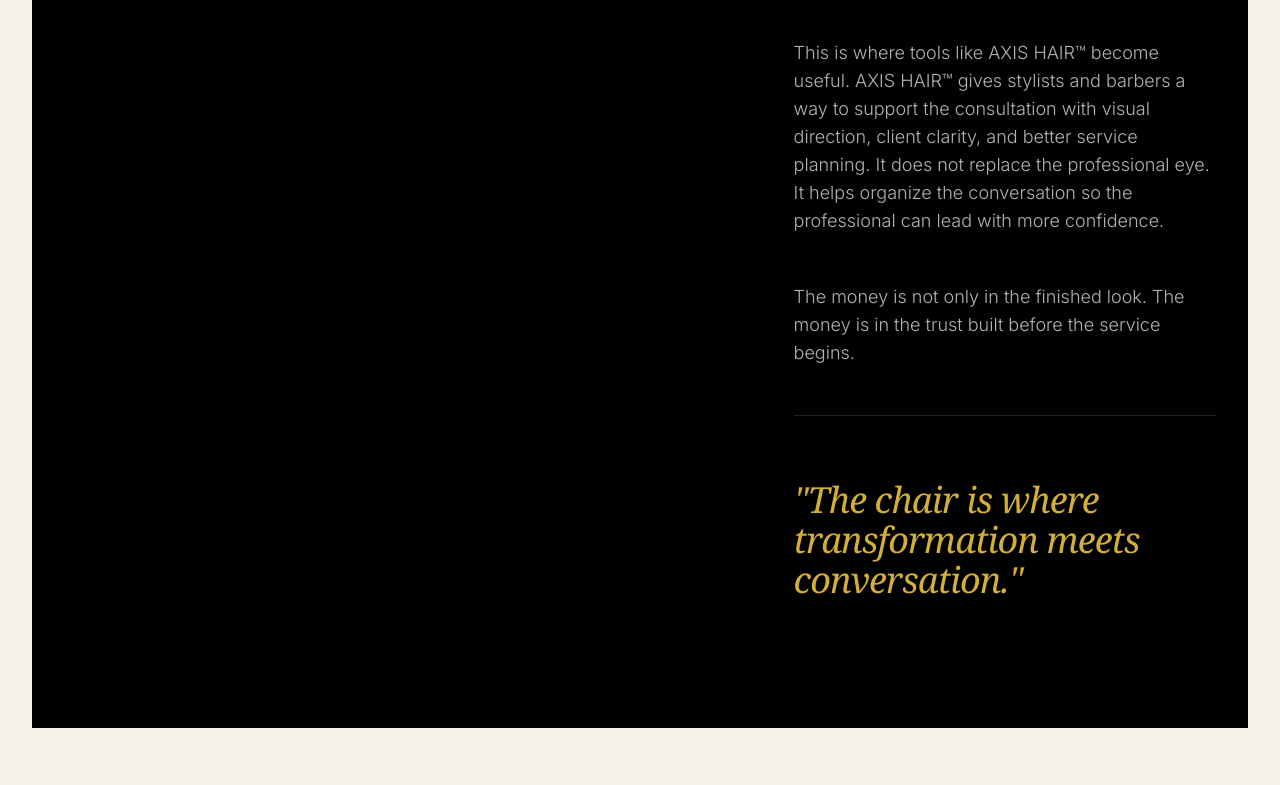
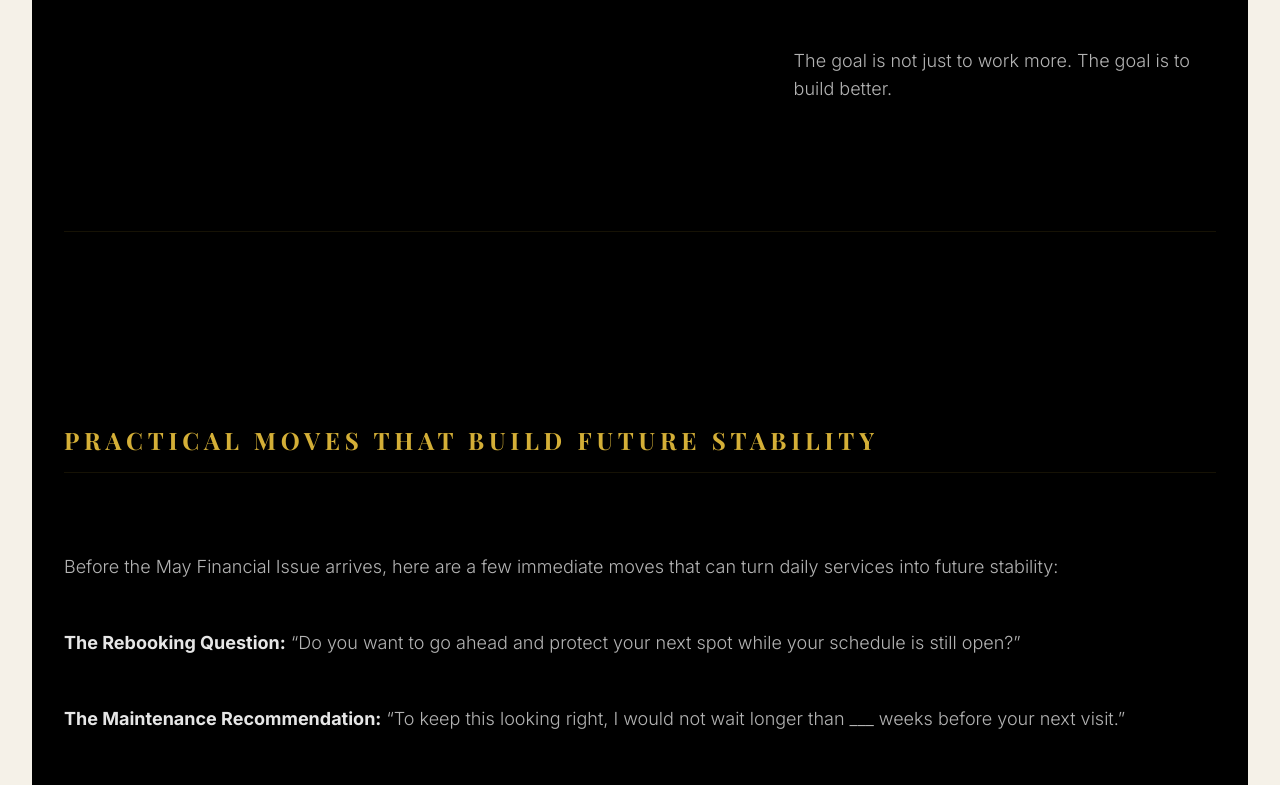
Before and after one commit to johelenthings-lab/axis-hair-magazine, a React (Vite) app: page /issue/1 in a window 1280 px wide. Shown: the part 10031-10816 px from the top of the page. Built offline with nearby package versions, Linux system fonts and the light colour scheme; a web font is replaced by a local one.

Commit message:
Refine April Financials: Split layout for practical subsection and tightened content for May teaser

```diff
--- a/src/components/magazine/MagazineSection.tsx
+++ b/src/components/magazine/MagazineSection.tsx
@@ -31,6 +31,48 @@ const MagazineSection: React.FC<MagazineSectionProps> = ({
   // Spacing and width logic
   const sectionMaxWidth = isFinancials ? 'max-w-none' : isCinematic ? 'max-w-[1600px]' : isStaggered ? 'max-w-[1300px]' : 'max-w-[1100px]';
   const verticalSpacing = isFounderNote || isCinematic ? 'py-32 md:py-48' : 'py-24 md:py-32';
+
+  const renderContent = (text: string) => {
+    // Handle subheaders (### Headline)
+    if (text.startsWith('### ')) {
+      return (
+        <h3 className={`text-xl md:text-2xl font-bold tracking-[0.2em] uppercase text-gold mt-16 mb-8 border-b border-gold/10 pb-4 ${isCentered ? 'text-center' : 'text-left'}`}>
+          {text.replace('### ', '')}
+        </h3>
+      );
+    }
+
+    // Handle list items (- Item)
+    if (text.startsWith('- ')) {
+      return (
+        <div className={`flex gap-4 mb-4 items-start group ${isCentered ? 'justify-center' : ''}`}>
+          <span className="text-gold mt-1.5">•</span>
+          <span className={`flex-1 ${isCentered ? 'text-center' : 'text-left'}`}>
+            {parseBold(text.replace('- ', ''))}
+          </span>
+        </div>
+      );
+    }
+
+    // Regular paragraph
+    return (
+      <p className={`text-base md:text-lg font-light leading-[1.8] ${
+        isDark ? 'text-white/70' : 'text-black/70'
+      } ${isCentered ? 'text-center' : 'text-left'}`}>
+        {parseBold(text)}
+      </p>
+    );
+  };
+
+  const parseBold = (text: string) => {
+    const parts = text.split(/(\*\*.*?\*\*)/g);
+    return parts.map((part, i) => {
+      if (part.startsWith('**') && part.endsWith('**')) {
+        return <strong key={i} className={`font-bold ${isDark ? 'text-white/90' : 'text-black/90'}`}>{part.slice(2, -2)}</strong>;
+      }
+      return part;
+    });
+  };
 
   return (
     <section
@@ -95,12 +137,10 @@ const MagazineSection: React.FC<MagazineSectionProps> = ({
             className={`${isFounderNote ? 'space-y-6' : 'space-y-12'} ${isCentered ? 'mx-auto' : 'mx-auto md:mx-0'} ${isStaggered && !isCentered ? 'md:w-2/5 md:pt-4' : ''} ${isFinancials ? 'pb-24 pt-12' : ''}`}
             style={{ maxWidth: isFounderNote ? '600px' : isFinancials ? '900px' : '750px' }}
           >
-            {content.map((paragraph, index) => (
-              <p key={index} className={`text-base md:text-lg font-light leading-[1.8] ${
-                isDark ? 'text-white/70' : 'text-black/70'
-              } ${isCentered ? 'text-center' : 'text-left'}`}>
-                {paragraph}
-              </p>
+            {content.slice(0, content.findIndex(p => p.startsWith('### ')) === -1 ? content.length : content.findIndex(p => p.startsWith('### '))).map((paragraph, index) => (
+              <React.Fragment key={index}>
+                {renderContent(paragraph)}
+              </React.Fragment>
             ))}
 
             {pullQuote && (
@@ -119,6 +159,24 @@ const MagazineSection: React.FC<MagazineSectionProps> = ({
           </motion.div>
         </div>
 
+        {/* Bottom Content Row (Subsections) */}
+        {content.some(p => p.startsWith('### ')) && (
+          <motion.div
+            initial={{ opacity: 0, y: 40 }}
+            whileInView={{ opacity: 1, y: 0 }}
+            viewport={{ once: true }}
+            transition={{ duration: 1.2, delay: 0.4 }}
+            className={`mt-24 md:mt-32 pt-24 md:pt-32 border-t border-gold/10 w-full max-w-[1200px] mx-auto`}
+          >
+            <div className="grid grid-cols-1 gap-12">
+              {content.slice(content.findIndex(p => p.startsWith('### '))).map((paragraph, index) => (
+                <React.Fragment key={index}>
+                  {renderContent(paragraph)}
+                </React.Fragment>
+              ))}
+            </div>
+          </motion.div>
+        )}
       </div>
     </section>
   );
--- a/src/pages/IssueTemplate.tsx
+++ b/src/pages/IssueTemplate.tsx
@@ -90,19 +90,40 @@ const IssueTemplate: React.FC = () => {
     {
       id: 'the-chair',
       number: '04',
-      title: 'Where Trust Becomes Revenue',
+      title: 'Building Beyond the Chair',
       subtitle: 'THE CHAIR: FINANCIALS',
       imagePath: chairImg,
       content: [
-        'Before a client agrees to the service, the price, or the maintenance, they first have to believe the professional understands the vision.',
-        'The consultation is no longer just the first few minutes before the appointment begins. It is the first business checkpoint. This is where the client decides if they feel heard, if the price makes sense, if the service feels worth it, and if they trust the professional sitting across from them.',
-        'When the consultation is unclear, everything after it gets harder. The client hesitates. The stylist or barber spends extra time explaining the same thing twice. The price feels harder to defend. Maintenance becomes an afterthought. Expectations get blurry. And when expectations are blurry, confidence drops on both sides of the chair.',
-        'A stronger consultation does the opposite. It gives the client language for what they want. It gives the professional room to explain what is realistic. It turns the price into part of the plan instead of a surprise at the end. It helps the client understand not only the look, but the process, the upkeep, and the value behind the service.',
-        'That is where trust becomes revenue. Clients are more likely to approve a service when they can clearly see the direction. They are more likely to respect premium pricing when they understand the work behind the result. They are more likely to rebook when maintenance has already been explained before they leave the chair.',
-        'This is where tools like AXIS HAIR™ become useful. AXIS HAIR™ gives stylists and barbers a way to support the consultation with visual direction, client clarity, and better service planning. It does not replace the professional eye. It helps organize the conversation so the professional can lead with more confidence.',
-        'The money is not only in the finished look. The money is in the trust built before the service begins.'
+        'This section is our way of saying thank you.',
+        'Thank you for the early mornings, the packed Saturdays, the late clients, the careful details, the last-minute adjustments, the conversations, the patience, the creativity, and the work people sometimes do not fully understand until they see the finished result.',
+        'You help people look beautiful. You help people feel clean, confident, polished, expressive, professional, renewed, and ready to walk back into the world with their head a little higher. That matters.',
+        'And because that work matters, your future matters too.',
+        'Behind the chair, the day can move fast. One appointment rolls into the next. A cut, a color, a shape-up, a treatment, a consultation, a quick cleanup, a client running late, another client needing more than they booked. By the end of the day, the work is done — but the bigger picture can still sit untouched.',
+        'That is where the financial conversation has to get more honest.',
+        'Money in this industry is not only about what comes in at checkout. It is about what stays, what repeats, what grows, and what gives you more options over time. A packed schedule may look successful, but if every dollar depends on standing behind the chair without a plan, the business is still fragile.',
+        'The goal is not just to work more. The goal is to build better.',
+        '### Practical Moves That Build Future Stability',
+        'Before the May Financial Issue arrives, here are a few immediate moves that can turn daily services into future stability:',
+        '**The Rebooking Question:** “Do you want to go ahead and protect your next spot while your schedule is still open?”',
+        '**The Maintenance Recommendation:** “To keep this looking right, I would not wait longer than ___ weeks before your next visit.”',
+        '**At the end of each week, look at three things:**',
+        '- What service brought in the most money?',
+        '- What took the most time for the least return?',
+        '- Who should be followed up with before they drift away?',
+        '**Once a month, choose one business move:**',
+        '- Raise one outdated price.',
+        '- Package two services that naturally belong together.',
+        '- Promote one high-value service.',
+        '- Create one client follow-up list.',
+        'None of this has to be complicated. But it does have to become consistent. These small adjustments are the bridge between the daily grind and a sustainable future.',
+        'The chair can pay the bills, but with intention, it can also fund the next step: a better schedule, a stronger brand, a private studio, a small team, advanced education, product sales, digital offers, savings, investments, or simply more control over your time.',
+        'That is the part too many professionals are not taught early enough. You are not only doing hair. You are building leverage.',
+        'Every service, every rebook, every client relationship, every price adjustment, and every better business habit is either keeping you in the same cycle or helping you create more room for the future.',
+        'So yes, this section is about money.',
+        'But more than that, it is about making sure the work you do for everyone else is also building something for you.',
+        'The chair is not the whole destination.',
+        'It is the foundation.'
       ],
-      pullQuote: 'The chair is where transformation meets conversation.',
       layout: 'right' as const,
       theme: 'dark' as const
     },
```
